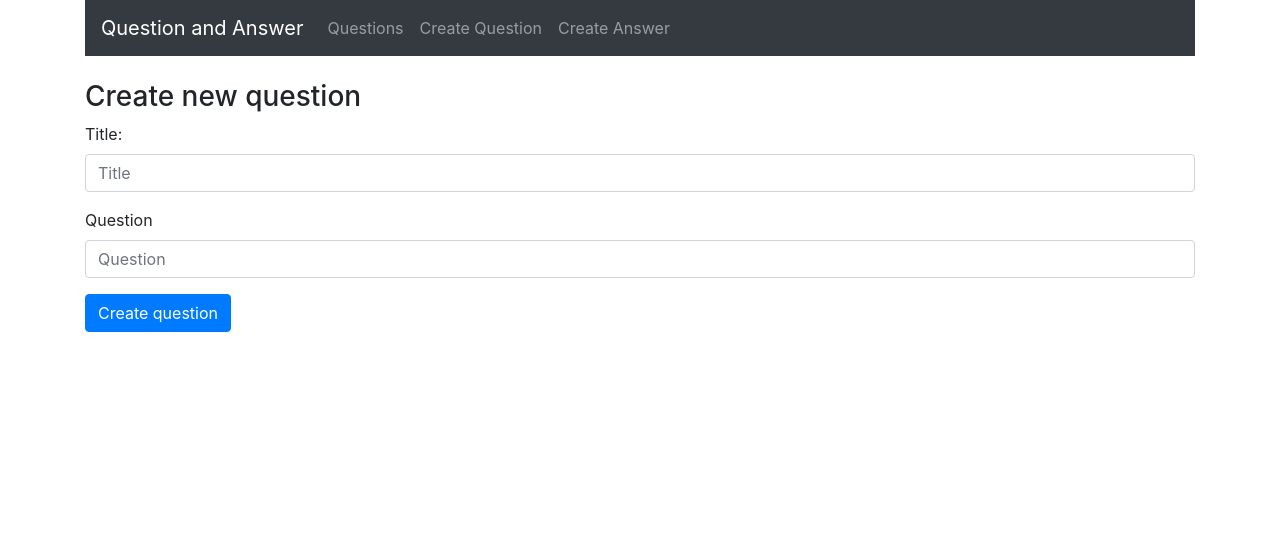
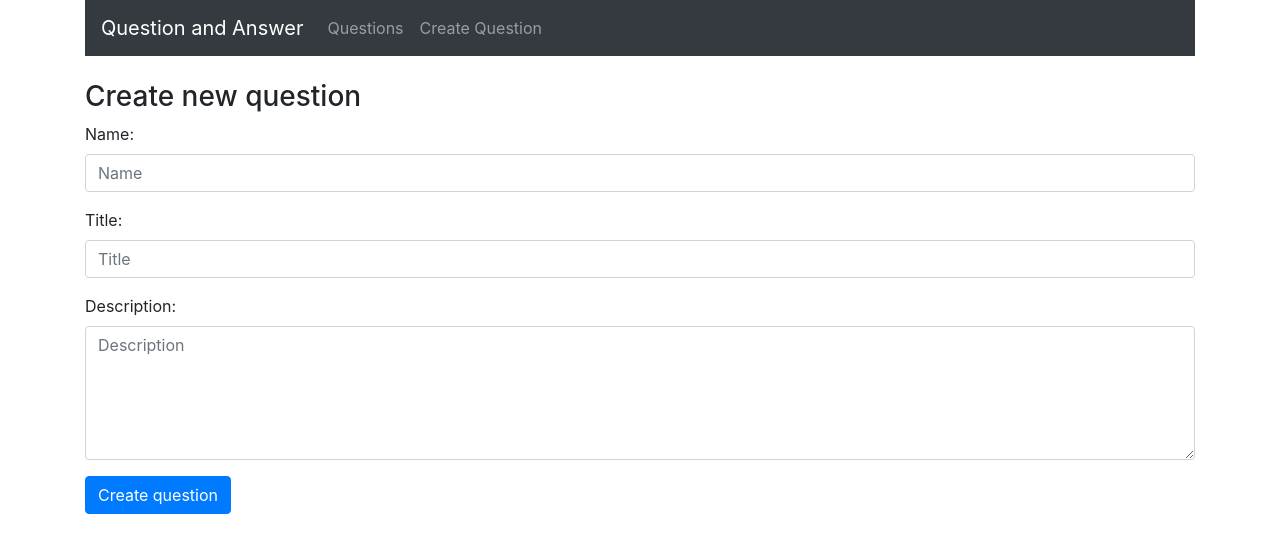
Before and after one commit to kizto86/question-and-answer-React-V1, a React (Create React App) app: page /create in a window 1280 px wide. Shown: the top 552 px of the page. Built offline with nearby package versions, Linux system fonts and the light colour scheme; the HTML template or start-up script is replaced by a standard one.

Commit message:
:lipstick:Improved questions display format

```diff
--- a/package.json
+++ b/package.json
@@ -7,8 +7,9 @@
     "@testing-library/react": "^9.5.0",
     "@testing-library/user-event": "^7.2.1",
     "axios": "^0.19.2",
-    "bootstrap": "^4.5.1",
+    "bootstrap": "^4.5.2",
     "react": "^16.13.1",
+    "react-bootstrap": "^1.3.0",
     "react-dom": "^16.13.1",
     "react-router-dom": "^5.2.0",
     "react-scripts": "3.4.1"
--- a/public/index.html
+++ b/public/index.html
@@ -4,6 +4,12 @@
     <meta charset="utf-8" />
     <link rel="icon" href="%PUBLIC_URL%/favicon.ico" />
     <meta name="viewport" content="width=device-width, initial-scale=1" />
+    <link
+      rel="stylesheet"
+      href="https://stackpath.bootstrapcdn.com/bootstrap/4.4.1/css/bootstrap.min.css"
+      integrity="sha384-Vkoo8x4CGsO3+Hhxv8T/Q5PaXtkKtu6ug5TOeNV6gBiFeWPGFN9MuhOf23Q9Ifjh"
+      crossorigin="anonymous"
+    />
     <meta name="theme-color" content="#000000" />
     <meta
       name="description"
@@ -24,20 +30,25 @@
       work correctly both with client-side routing and a non-root public URL.
       Learn how to configure a non-root public URL by running `npm run build`.
     -->
-    <title>React App</title>
+    <title>Q and A</title>
   </head>
   <body>
     <noscript>You need to enable JavaScript to run this app.</noscript>
     <div id="root"></div>
-    <!--
-      This HTML file is a template.
-      If you open it directly in the browser, you will see an empty page.
-
-      You can add webfonts, meta tags, or analytics to this file.
-      The build step will place the bundled scripts into the <body> tag.
-
-      To begin the development, run `npm start` or `yarn start`.
-      To create a production bundle, use `npm run build` or `yarn build`.
-    -->
+    <script
+      src="https://code.jquery.com/jquery-3.4.1.slim.min.js"
+      integrity="sha384-J6qa4849blE2+poT4WnyKhv5vZF5SrPo0iEjwBvKU7imGFAV0wwj1yYfoRSJoZ+n"
+      crossorigin="anonymous"
+    ></script>
+    <script
+      src="https://cdn.jsdelivr.net/npm/popper.js@1.16.0/dist/umd/popper.min.js"
+      integrity="sha384-Q6E9RHvbIyZFJoft+2mJbHaEWldlvI9IOYy5n3zV9zzTtmI3UksdQRVvoxMfooAo"
+      crossorigin="anonymous"
+    ></script>
+    <script
+      src="https://stackpath.bootstrapcdn.com/bootstrap/4.4.1/js/bootstrap.min.js"
+      integrity="sha384-wfSDF2E50Y2D1uUdj0O3uMBJnjuUD4Ih7YwaYd1iqfktj0Uod8GCExl3Og8ifwB6"
+      crossorigin="anonymous"
+    ></script>
   </body>
 </html>
--- a/src/App.js
+++ b/src/App.js
@@ -2,24 +2,18 @@ import React from "react";
 import "bootstrap/dist/css/bootstrap.min.css";
 import { BrowserRouter as Router, Route } from "react-router-dom";
 import "./App.css";
-import Navbar from "./components/navbar";
+import Navbar from "./components/Navbar";
 import CreateQuestion from "./components/CreateQuestion";
 import ListQuestions from "./components/ListQuestions";
-import CreateAnswer from "./components/CreateAnswer";
 
 const App = () => {
   return (
     <Router>
       <div className="container">
         <Navbar />
-
-
-
         <br />
         <Route path="/" exact component={ListQuestions} />
         <Route path="/create" component={CreateQuestion} />
-      <Route path="/answer/:id" component={CreateAnswer} />
-
       </div>
     </Router>
   );
--- a/src/components/CreateAnswer.js
+++ /dev/null
@@ -1,11 +0,0 @@
-import React, { Component } from "react";
-
-export default class CreateAnswer extends Component {
-  render() {
-    return (
-        <div>
-          <p>create answers</p>
-        </div>
-    );
-  }
-}
--- a/src/components/CreateQuestion.js
+++ b/src/components/CreateQuestion.js
@@ -6,10 +6,17 @@ export default class CreateQuestion extends Component {
     super(props);
 
     this.state = {
+      name: "",
       title: "",
       description: "",
     };
   }
+
+  onChangeName = (e) => {
+    this.setState({
+      name: e.target.value,
+    });
+  };
 
   onChangeTitle = (e) => {
     this.setState({
@@ -23,10 +30,16 @@ export default class CreateQuestion extends Component {
     });
   };
 
+  /*onChange = (e) => {
+    this.setState({ [e.target.title]: e.target.value });
+    this.setState({ [e.target.description]: e.target.value });
+  };*/
+
   handleOnSubmit = (e) => {
     e.preventDefault();
 
     const question = {
+      name: this.state.name,
       title: this.state.title,
       description: this.state.description,
     };
@@ -34,7 +47,6 @@ export default class CreateQuestion extends Component {
       .post("http://localhost:3002/questions", question)
       .then((res) => console.log(res.data));
     window.location = "/";
-    this.setState("");
   };
 
   render() {
@@ -43,11 +55,25 @@ export default class CreateQuestion extends Component {
         <h3>Create new question</h3>
         <form onSubmit={this.handleOnSubmit}>
           <div className="form-group">
+            <label>Name:</label>
+            <input
+              type="text"
+              name="name"
+              id="name"
+              required
+              placeholder="Name"
+              className="form-control"
+              value={this.state.name}
+              onChange={this.onChangeName}
+            />
+          </div>
+          <div className="form-group">
             <label>Title:</label>
             <input
               type="text"
               name="title"
               id="title"
+              required
               placeholder="Title"
               className="form-control"
               value={this.state.title}
@@ -55,12 +81,14 @@ export default class CreateQuestion extends Component {
             />
           </div>
           <div className="form-group">
-            <label>Question</label>
-            <input
-              type="text"
-              name="question"
-              id="question"
-              placeholder="Question"
+            <label>Description:</label>
+            <textarea
+              name="description"
+              id="description"
+              rows="5"
+              cols="5"
+              required
+              placeholder="Description"
               className="form-control"
               value={this.state.description}
               onChange={this.onChangeDescription}
--- a/src/components/ListQuestions.js
+++ b/src/components/ListQuestions.js
@@ -1,13 +1,22 @@
 import React, { Component } from "react";
-import { Link } from "react-router-dom";
+import { Accordion, Card } from "react-bootstrap";
 import axios from "axios";
 
 const Question = (props) => (
-  <tr>
-    <td>{props.question._id}</td>
-    <td>{props.question.title}</td>
-    <td>{props.question.description}</td>
-  </tr>
+  <div>
+    <Accordion>
+      <Card>
+        <Card.Header>
+          <Accordion.Toggle as={Card.Header} variant="link" eventKey="0">
+            {props.question.title}
+          </Accordion.Toggle>
+        </Card.Header>
+        <Accordion.Collapse eventKey="0">
+          <Card.Body>{props.question.description}</Card.Body>
+        </Accordion.Collapse>
+      </Card>
+    </Accordion>
+  </div>
 );
 
 export default class ListQuestions extends Component {
@@ -35,20 +44,6 @@ export default class ListQuestions extends Component {
   };
 
   render() {
-    return (
-      <div>
-        <p>List of Questions</p>
-        <table className="table">
-          <thead className="thead-light">
-            <tr>
-              <th>ID</th>
-              <th>Title</th>
-              <th>Question</th>
-            </tr>
-          </thead>
-          <tbody>{this.questionList()}</tbody>
-        </table>
-      </div>
-    );
+    return <div>{this.questionList()}</div>;
   }
 }
--- a/src/components/navbar.js
+++ b/src/components/navbar.js
@@ -22,11 +22,6 @@ export default class Navbar extends Component {
                 Create Question
               </Link>
             </li>
-            <li className="navbar-item">
-              <Link to="/answer/:id" className="nav-link">
-                Create Answer
-              </Link>
-            </li>
           </ul>
         </div>
       </nav>
```
Also changed, not shown: 1 other file (tests, documents, lock files or other folders). Lines whose indentation alone changed are shown as unchanged.
